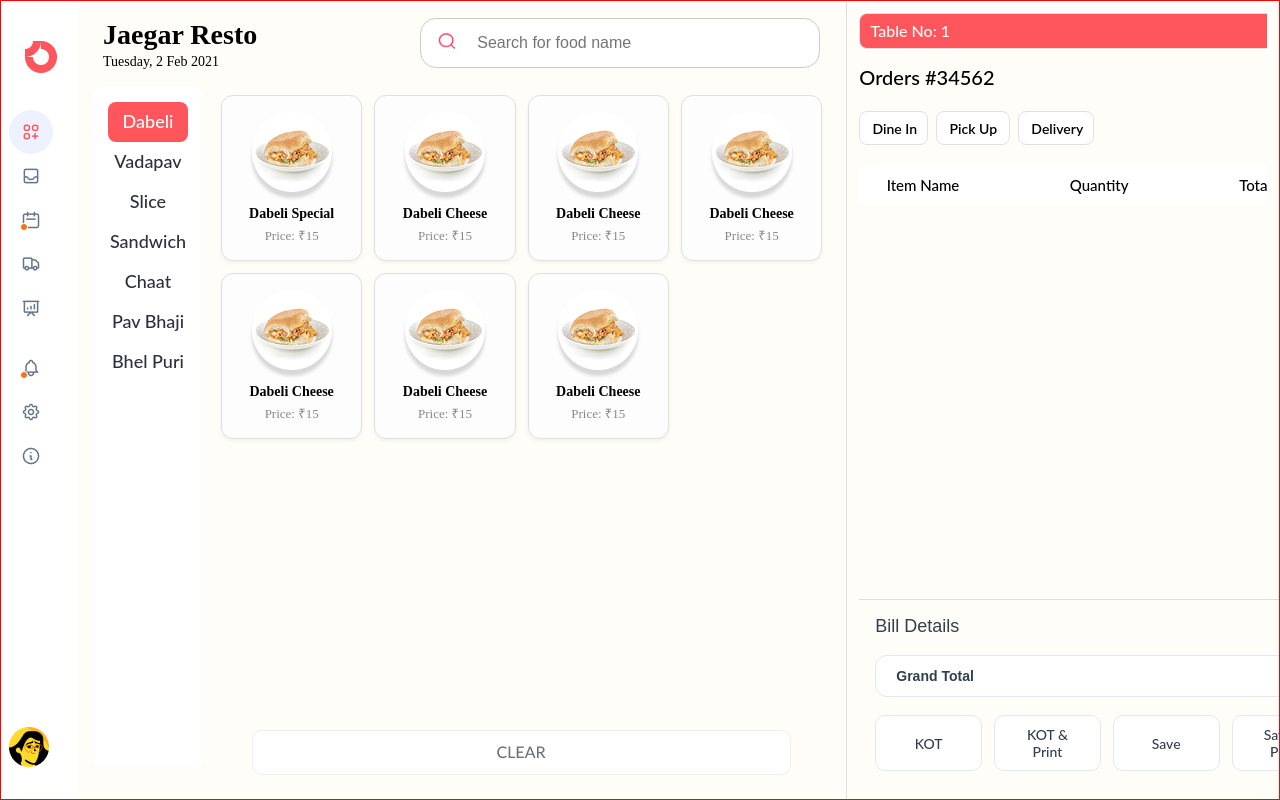
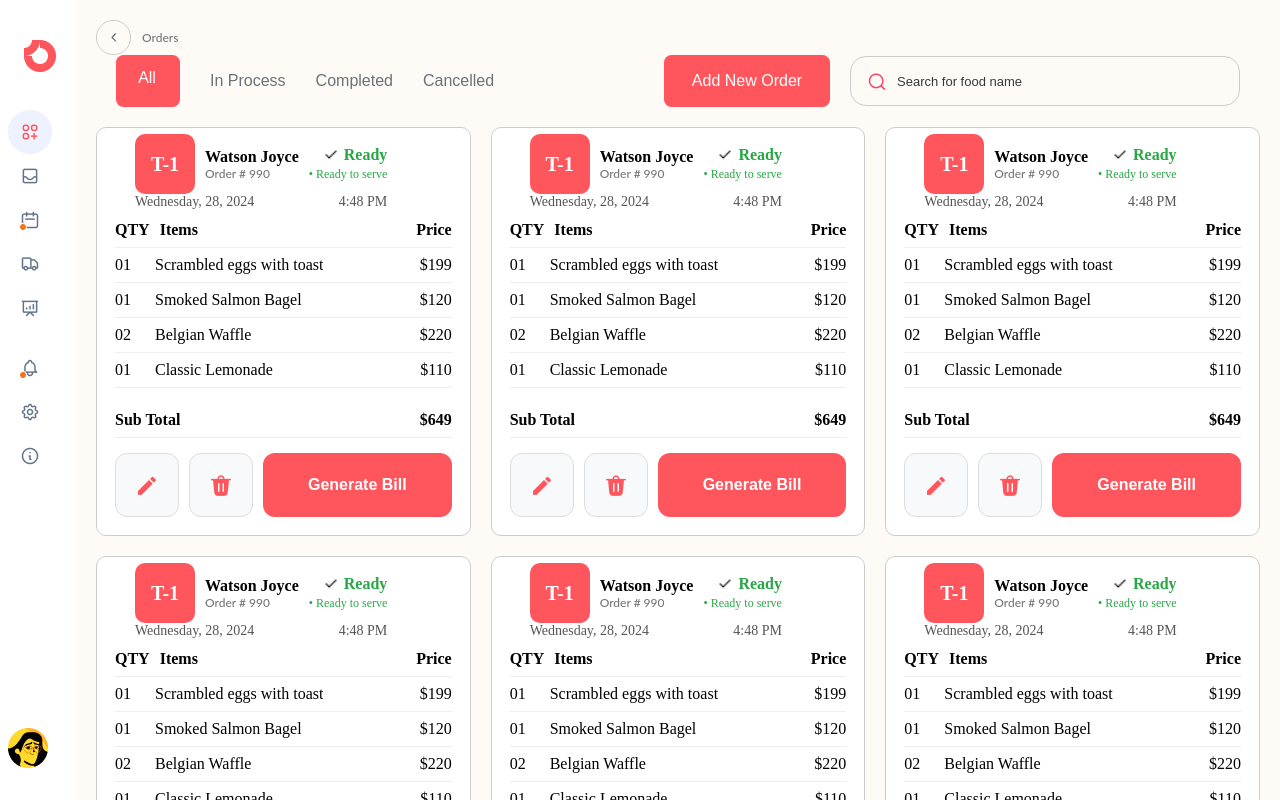
Before and after one commit to Mitanshu1805/DesignComponents, a React (Vite) app in the folder src/renderer/: page / in a window 1280 px wide. Built offline with nearby package versions, Linux system fonts and the light colour scheme.

Commit message:
5th May 2025

```diff
--- a/src/renderer/src/App.tsx
+++ b/src/renderer/src/App.tsx
@@ -15,8 +15,8 @@ function App(): React.JSX.Element {
     // <BillDetails />
     // <CategoryList />
     // <ItemList />
-    <Layout />
-    // <OrdersLayout />
+    // <Layout />
+    <OrdersLayout />
     // <div style={{ display: 'flex', height: '100vh', overflow: 'hidden', border: '1px solid red' }}>
     //   <Sidebar />
 
--- a/src/renderer/src/components/ItemList/index.tsx
+++ b/src/renderer/src/components/ItemList/index.tsx
@@ -3,7 +3,7 @@ import './style.css'
 import OilDabeli from './Assets/Ellipse 5.png'
 import ClearBtn from './Assets/Frame 1321315148.png'
 
-const ItemList = ({ items, onItemClick }) => {
+const ItemList = ({ items, onItemClick, onClearItems }) => {
   return (
     <div className="layout">
       <div className="mainContent">
@@ -29,7 +29,7 @@ const ItemList = ({ items, onItemClick }) => {
           )}
 
           <div className="clearButtonWrapper">
-            <img src={ClearBtn} alt="Clear" />
+            <img src={ClearBtn} alt="Clear" onClick={onClearItems} />
           </div>
         </div>
       </div>
--- a/src/renderer/src/components/Layout/index.tsx
+++ b/src/renderer/src/components/Layout/index.tsx
@@ -35,11 +35,41 @@ function Layout(): React.JSX.Element {
   const filteredItems = allItems.filter((item) => item.categoryId === selectedCategoryId)
 
   const [orderItems, setOrderItems] = useState<Item[]>([])
+  const [quantities, setQuantities] = useState<Record<string, number>>({})
+
+  const handleRemoveItem = (itemId: string | number) => {
+    setOrderItems((prev) => prev.filter((item) => item.id !== itemId))
+  }
+
+  const handleClearItems = () => {
+    // Clear all items from orders list
+    setOrderItems([])
+    setQuantities({})
+  }
+
+  // const handleItemClick = (item) => {
+  //   setOrderItems((prevOrder) => [...prevOrder, item]) // add item to order list
+  //   console.log('order items:>>', orderItems)
+  // }
 
   const handleItemClick = (item) => {
-    setOrderItems((prevOrder) => [...prevOrder, item]) // add item to order list
-    console.log('order items:>>', orderItems)
+    setOrderItems((prevOrder) => {
+      const exists = prevOrder.some((i) => i.id === item.id)
+      if (!exists) {
+        return [...prevOrder, item] // Add only once
+      }
+      return prevOrder // Do not duplicate
+    })
+
+    setQuantities((prevQuantities) => {
+      const idKey = item.id.toString()
+      return {
+        ...prevQuantities,
+        [idKey]: (prevQuantities[idKey] || 0) + 1
+      }
+    })
   }
+
   // const [orderItems, setOrderItems] = useState<Item[]>([])
   return (
     <div
@@ -112,7 +142,11 @@ function Layout(): React.JSX.Element {
                   minWidth: 0
                 }}
               >
-                <ItemList items={filteredItems} onItemClick={handleItemClick} />
+                <ItemList
+                  items={filteredItems}
+                  onItemClick={handleItemClick}
+                  onClearItems={handleClearItems}
+                />
               </div>
               {/* <Orders orderItems={orderItems || []} /> */}
             </div>
@@ -144,7 +178,13 @@ function Layout(): React.JSX.Element {
               minHeight: 0 // ensure proper vertical overflow
             }}
           >
-            <Orders orderItems={orderItems || []} />
+            {/* <Orders orderItems={orderItems || []} /> */}
+            <Orders
+              orderItems={orderItems}
+              quantities={quantities}
+              setQuantities={setQuantities}
+              onRemoveItem={handleRemoveItem}
+            />
           </div>
 
           <div
--- a/src/renderer/src/components/Orders/index.tsx
+++ b/src/renderer/src/components/Orders/index.tsx
@@ -14,11 +14,14 @@ type OrderItem = {
 
 type OrdersProps = {
   orderItems: OrderItem[]
+  quantities: Record<string, number>
+  setQuantities: React.Dispatch<React.SetStateAction<Record<string, number>>>
+  onRemoveItem: (itemId: string | number) => void
 }
 
-const Orders = ({ orderItems }: OrdersProps) => {
+const Orders = ({ orderItems, quantities, setQuantities, onRemoveItem }: OrdersProps) => {
   const safeOrderItems = orderItems || []
-  const [quantities, setQuantities] = useState<Record<string, number>>({})
+  // const [quantities, setQuantities] = useState<Record<string, number>>({})
   const [showTableDropdown, setShowTableDropdown] = useState(false)
   const [selectedOrderTypes, setSelectedOrderTypes] = useState<string[]>([])
 
@@ -31,28 +34,61 @@ const Orders = ({ orderItems }: OrdersProps) => {
     )
   }
 
+  // useEffect(() => {
+  //   const initialQuantities: Record<string, number> = {}
+  //   safeOrderItems.forEach((item) => {
+  //     const idKey = item.id.toString()
+  //     initialQuantities[idKey] = quantities[idKey] ?? 1
+  //   })
+  //   setQuantities(initialQuantities)
+  // }, [safeOrderItems])
   useEffect(() => {
-    const initialQuantities: Record<string, number> = {}
-    safeOrderItems.forEach((item) => {
-      const idKey = item.id.toString()
-      initialQuantities[idKey] = quantities[idKey] ?? 1
+    setQuantities((prevQuantities) => {
+      const newQuantities = { ...prevQuantities }
+      safeOrderItems.forEach((item) => {
+        const idKey = item.id.toString()
+        if (!(idKey in newQuantities)) {
+          newQuantities[idKey] = 1 // ← only set to 1 if it doesn’t exist
+        }
+      })
+      return newQuantities
     })
-    setQuantities(initialQuantities)
   }, [safeOrderItems])
 
   const handleQuantityChange = (itemId: string | number, operation: 'increment' | 'decrement') => {
     const idKey = itemId.toString()
+
     setQuantities((prevState) => {
       const currentQuantity = prevState[idKey] ?? 1
-      const newQuantity =
-        operation === 'increment'
-          ? currentQuantity + 1
-          : currentQuantity > 1
-            ? currentQuantity - 1
-            : 1
-      return { ...prevState, [idKey]: newQuantity }
+
+      if (operation === 'decrement') {
+        if (currentQuantity <= 1) {
+          // Call the onRemoveItem callback to remove the item from orderItems
+          onRemoveItem(itemId)
+        } else {
+          return { ...prevState, [idKey]: currentQuantity - 1 }
+        }
+      } else if (operation === 'increment') {
+        return { ...prevState, [idKey]: currentQuantity + 1 }
+      }
+
+      return prevState
     })
   }
+
+  // const handleQuantityChange = (itemId: string | number, operation: 'increment' | 'decrement') => {
+  //   const idKey = itemId.toString()
+  //   setQuantities((prevState) => {
+  //     const currentQuantity = prevState[idKey] ?? 1
+  //     const newQuantity =
+  //       operation === 'increment'
+  //         ? currentQuantity + 1
+  //         : currentQuantity > 1
+  //           ? currentQuantity - 1
+  //           : 1
+  //     return { ...prevState, [idKey]: newQuantity }
+  //   })
+  // }
 
   const handleEditPrice = () => {
     console.log('edit price btn clicked')
--- a/src/renderer/src/ordersPageComp/Layout/index.tsx
+++ b/src/renderer/src/ordersPageComp/Layout/index.tsx
@@ -15,11 +15,13 @@ function Layout(): React.JSX.Element {
 
         <div className="ordersGrid">
           <OrderDetails />
-          {/* <OrderDetails />
           <OrderDetails />
           <OrderDetails />
           <OrderDetails />
-          <OrderDetails /> */}
+          <OrderDetails />
+          <OrderDetails />
+          <OrderDetails />
+          <OrderDetails />
         </div>
       </div>
     </div>
--- a/src/renderer/src/ordersPageComp/OrderDetailsBox/style.css
+++ b/src/renderer/src/ordersPageComp/OrderDetailsBox/style.css
@@ -1,6 +1,8 @@
 /* Main container */
 .orderDetailsContainer {
   width: 443px;
+  max-width: 100%;
+  box-sizing: border-box;
   padding: 18px;
   border-radius: 10px;
   border: 1px solid #ccc;
@@ -16,6 +18,16 @@
 .headerContainer .upperInfo {
   display: flex;
   justify-content: space-between;
+  align-items: center;
+  flex-wrap: wrap;
+  gap: 10px;
+}
+
+.numberAndNameBox {
+  display: flex;
+  align-items: center;
+  gap: 10px;
+  min-width: 0;
 }
 
 .numberBtn {
@@ -35,6 +47,14 @@
   display: flex;
   flex-direction: column;
   justify-content: center;
+  min-width: 0;
+}
+
+.nameValue,
+.orderValue {
+  white-space: nowrap;
+  overflow: hidden;
+  text-overflow: ellipsis;
 }
 
 .nameValue {
@@ -49,6 +69,7 @@
 
 .readyOrNotInfo {
   text-align: right;
+  min-width: 0;
 }
 
 .readyBadge {
@@ -88,19 +109,26 @@
 .detailsHeader {
   font-weight: 600;
 }
-.qtyAndItems {
-  display: flex;
-  justify-content: space-between;
-  gap: 20px;
-}
 
+.qtyAndItems,
 .qtyAndItemsValues {
   display: flex;
-  gap: 20px;
+  flex-wrap: wrap;
+  align-items: center;
+  gap: 10px;
+  min-width: 0;
 }
 
 .qtyValue {
   width: 30px;
+}
+
+.itemsValue {
+  flex: 1;
+  min-width: 0;
+  white-space: nowrap;
+  overflow: hidden;
+  text-overflow: ellipsis;
 }
 
 .subTotalContainer {
@@ -109,6 +137,7 @@
 
 .footerBtnContainer {
   display: flex;
+  flex-wrap: wrap;
   gap: 10px;
 }
 
@@ -125,6 +154,7 @@
 
 .generateBillBtn {
   flex: 1;
+  min-width: 0;
   background-color: #ff565e;
   color: white;
   border: none;
```
